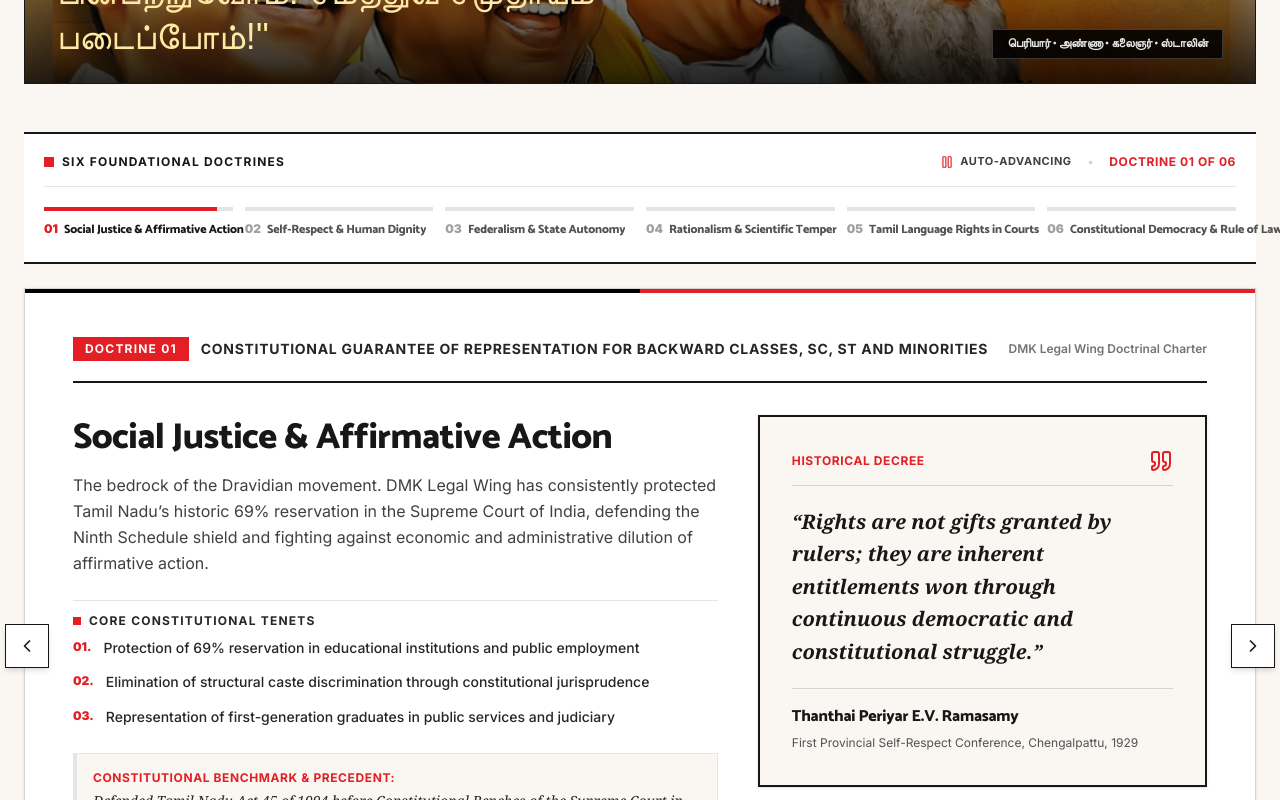
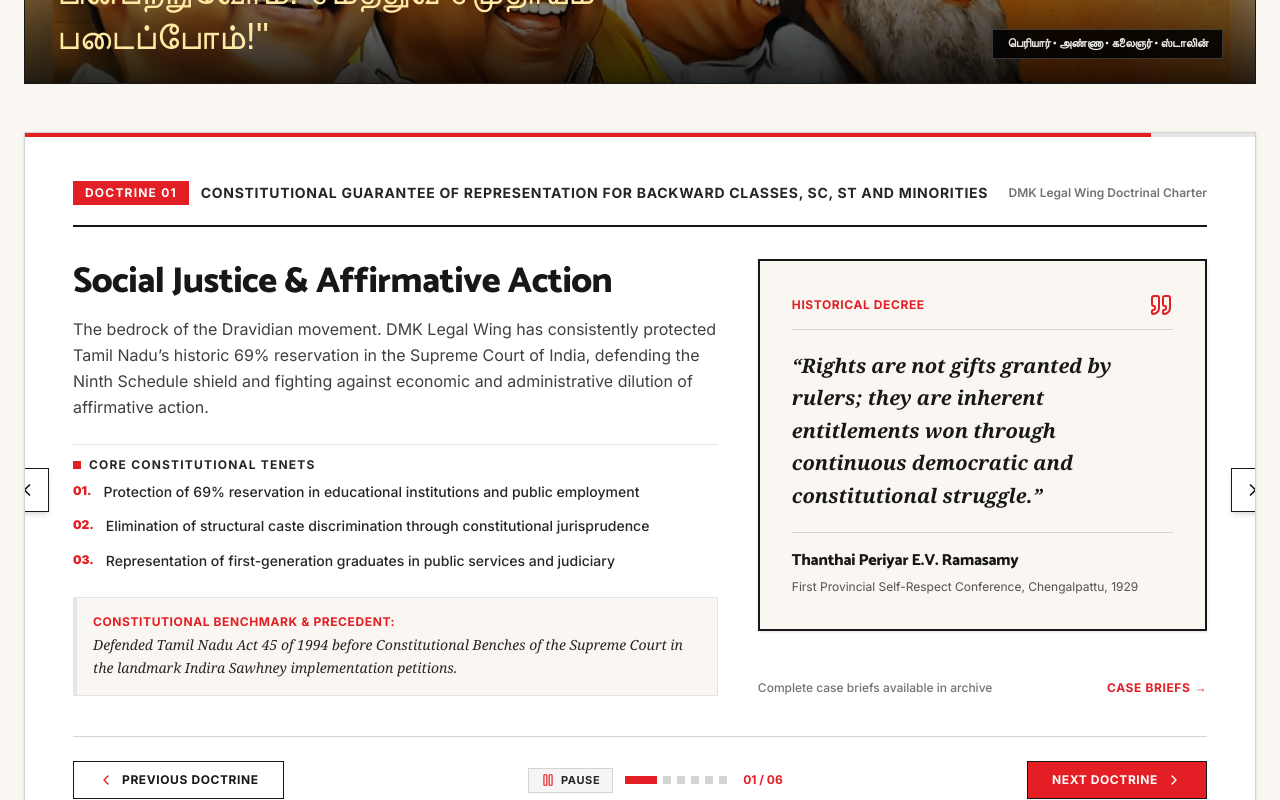
Before and after one commit to sharveshcm2940/dmklegalwing, a Next.js app: page /ideology in a window 1280 px wide. Shown: the part 820-1620 px from the top of the page. Built offline with nearby package versions, Linux system fonts and the light colour scheme; a web font is replaced by a local one.

Commit message:
Remove top stepper progress bar section from ideology carousel

```diff
--- a/src/app/ideology/page.tsx
+++ b/src/app/ideology/page.tsx
@@ -131,82 +131,15 @@ export default function IdeologyPage() {
         onMouseLeave={() => setIsPaused(false)}
       >
 
-        {/* Human-Designed Story-Style Progress Bar Header */}
-        <div className="bg-white border-y-2 border-neutral-900 p-4 sm:p-5">
-          <div className="flex flex-col sm:flex-row sm:items-center justify-between gap-3 pb-4 border-b border-neutral-200 mb-4">
-            <div className="flex items-center gap-2">
-              <span className="w-2.5 h-2.5 bg-[#E31E24]" />
-              <span className="text-xs font-english font-bold uppercase tracking-widest text-neutral-900">
-                {language === 'ta' ? 'அரசமைப்பு அடிப்படைக் கொள்கைகள்' : 'SIX FOUNDATIONAL DOCTRINES'}
-              </span>
-            </div>
+        {/* The Human-Designed Carousel Slide Canvas */}
+        <div className="relative bg-white border border-neutral-300 p-6 sm:p-12 shadow-sm overflow-hidden">
 
-            <div className="flex items-center gap-4 text-xs font-english font-bold text-neutral-600">
-              <button
-                onClick={() => setIsPaused(!isPaused)}
-                className="flex items-center gap-1.5 text-neutral-700 hover:text-[#E31E24] transition-colors cursor-pointer"
-                title={isPaused ? 'Resume auto-play' : 'Pause auto-play'}
-              >
-                {isPaused ? <Play className="w-3.5 h-3.5 text-[#E31E24]" /> : <Pause className="w-3.5 h-3.5 text-[#E31E24]" />}
-                <span className="uppercase tracking-wider text-[11px]">
-                  {isPaused ? (language === 'ta' ? 'தொடர்க' : 'Auto-Play Paused') : (language === 'ta' ? 'நிறுத்துக' : 'Auto-Advancing')}
-                </span>
-              </button>
-
-              <span className="text-neutral-300">•</span>
-
-              <span className="text-[#E31E24] tracking-wider">
-                {language === 'ta' ? `தூண் 0${activeIndex + 1} / 06` : `DOCTRINE 0${activeIndex + 1} OF 06`}
-              </span>
-            </div>
-          </div>
-
-          {/* Clean Stepper Columns with Live Animated Red Fill Lines */}
-          <div className="grid grid-cols-2 sm:grid-cols-3 lg:grid-cols-6 gap-3">
-            {IDEOLOGY_PILLARS.map((p, idx) => {
-              const isSelected = activeIndex === idx;
-              return (
-                <button
-                  key={p.id}
-                  onClick={() => selectPillar(idx)}
-                  className="group flex flex-col text-left focus:outline-none cursor-pointer py-1"
-                >
-                  {/* Real-time Progress Bar */}
-                  <div className="w-full h-1 bg-neutral-200 overflow-hidden mb-2.5">
+          {/* Subtle Top Movement Stripe with Live Auto-Advance Progress */}
+          <div className="absolute top-0 left-0 right-0 h-1 bg-neutral-200">
             <div
               className="h-full bg-[#E31E24] transition-all duration-75"
-                      style={{
-                        width: isSelected ? `${progress}%` : idx < activeIndex ? '100%' : '0%'
-                      }}
+              style={{ width: `${progress}%` }}
             />
-                  </div>
-
-                  {/* Numeral and Title */}
-                  <div className="flex items-baseline gap-1.5">
-                    <span className={`text-xs font-black font-english transition-colors ${
-                      isSelected ? 'text-[#E31E24]' : 'text-neutral-400 group-hover:text-neutral-800'
-                    }`}>
-                      0{idx + 1}
-                    </span>
-                    <span className={`text-xs font-dmk-headline font-bold truncate transition-colors ${
-                      isSelected ? 'text-neutral-900 font-black' : 'text-neutral-600 group-hover:text-neutral-900'
-                    }`}>
-                      {p.title[language]}
-                    </span>
-                  </div>
-                </button>
-              );
-            })}
-          </div>
-        </div>
-
-        {/* The Human-Designed Carousel Slide Canvas */}
-        <div className="relative bg-white border border-neutral-300 p-6 sm:p-12 shadow-sm">
-
-          {/* Subtle Top Decorative Movement Stripe */}
-          <div className="absolute top-0 left-0 right-0 h-1 flex">
-            <div className="w-1/2 bg-black" />
-            <div className="w-1/2 bg-[#E31E24]" />
           </div>
 
           {/* Desktop Left / Right Hover Floating Buttons */}
@@ -347,8 +280,18 @@ export default function IdeologyPage() {
               <span>{language === 'ta' ? 'முந்தைய கொள்கை' : 'Previous Doctrine'}</span>
             </button>
 
-            {/* Slide Dot Indicators */}
-            <div className="flex items-center gap-2">
+            {/* Slide Indicators & Auto-Play Control */}
+            <div className="flex items-center gap-3">
+              <button
+                onClick={() => setIsPaused(!isPaused)}
+                className="flex items-center gap-1.5 px-3 py-1 bg-neutral-100 hover:bg-neutral-200 text-neutral-800 text-xs font-english font-bold uppercase tracking-wider border border-neutral-300 transition-colors cursor-pointer"
+                title={isPaused ? 'Resume auto-play' : 'Pause auto-play'}
+              >
+                {isPaused ? <Play className="w-3.5 h-3.5 text-[#E31E24]" /> : <Pause className="w-3.5 h-3.5 text-[#E31E24]" />}
+                <span className="text-[11px] hidden sm:inline">{isPaused ? 'Play' : 'Pause'}</span>
+              </button>
+
+              <div className="flex items-center gap-1.5">
                 {IDEOLOGY_PILLARS.map((_, idx) => (
                   <button
                     key={idx}
@@ -361,6 +304,11 @@ export default function IdeologyPage() {
                     }`}
                   />
                 ))}
+              </div>
+
+              <span className="text-xs font-english font-bold text-[#E31E24] ml-1">
+                0{activeIndex + 1} / 06
+              </span>
             </div>
 
             {/* Step Next Button */}
```
Lines whose indentation alone changed are shown as unchanged.
